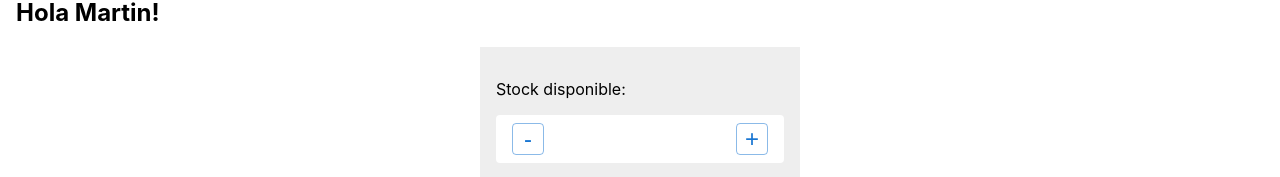
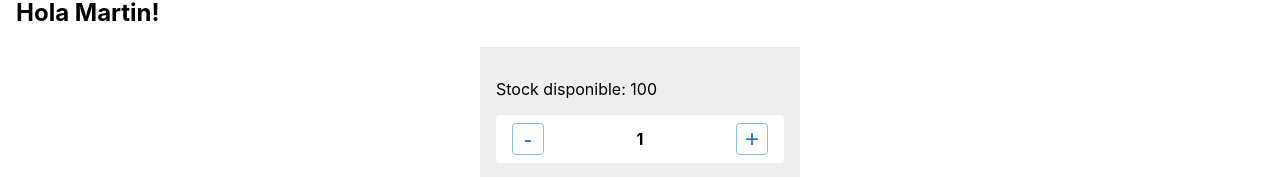
Before and after one commit to uxmoon/ecommerce-martinluna, a React (Create React App) app: page / in a window 1280 px wide. Shown: the part 176-353 px from the top of the page. Built offline with nearby package versions, Linux system fonts and the light colour scheme.

Commit message:
Se pasan valores para las props faltantes

```diff
--- a/src/App.jsx
+++ b/src/App.jsx
@@ -10,7 +10,7 @@ function App() {
         <h1>eCommerce</h1>
         <NavBar />
         <ItemListContainer greeting="Martin" />
-        <ItemCount />
+        <ItemCount stock={100} initial={1} />
       </header>
     </div>
   );
```
